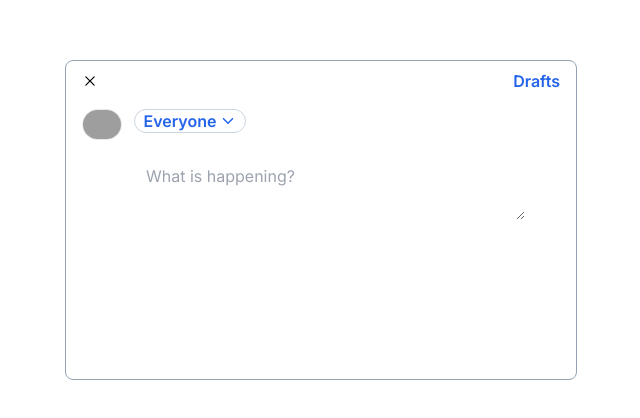
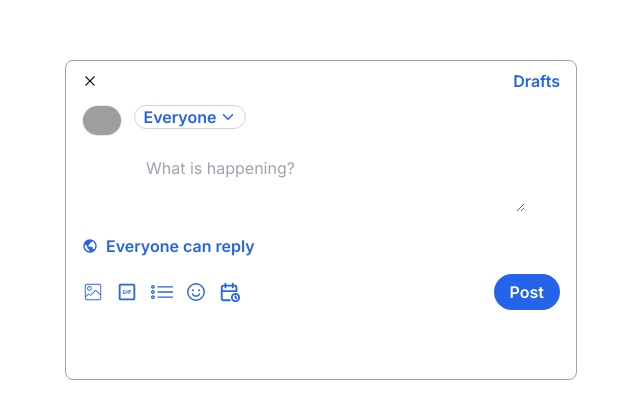
Before and after one commit to 2201monesh/post-card, a Next.js app: page / in a window 1280 px wide. Shown: the part 180-598 px from the top of the page, without its empty margins (319-959 px from the left). Built offline with nearby package versions, Linux system fonts and the light colour scheme; grey boxes are pictures that could not be loaded.

Commit message:
basic layout of card

```diff
--- a/components/Card.tsx
+++ b/components/Card.tsx
@@ -2,6 +2,8 @@ import React from 'react'
 import CardNav from './CardNav';
 import Profile from './Profile';
 import TextBar from './TextBar';
+import Reply from './Reply';
+import PostSection from './PostSection';
 
 function Card() {
   return (
@@ -9,6 +11,8 @@ function Card() {
       <CardNav />
       <Profile />
       <TextBar />
+      <Reply />
+      <PostSection />
     </div>
   )
 }
--- /dev/null
+++ b/components/PostSection.tsx
@@ -0,0 +1,25 @@
+import React from 'react'
+import { CiImageOn } from "react-icons/ci";
+import { MdOutlineGifBox } from "react-icons/md";
+import { TfiList } from "react-icons/tfi";
+import { PiSmiley } from "react-icons/pi";
+import { TbCalendarTime } from "react-icons/tb";
+
+function PostSection() {
+  return (
+    <div className='px-4 py-2 flex justify-between'>
+      <div className='flex w-1/3 justify-between items-center'>
+        <CiImageOn size={22} className='text-blue-600 cursor-pointer' />
+        <MdOutlineGifBox size={22} className='text-blue-600 cursor-pointer' />
+        <TfiList size={22} className='text-blue-600 cursor-pointer' />
+        <PiSmiley size={22} className='text-blue-600 cursor-pointer' />
+        <TbCalendarTime size={22} className='text-blue-600 cursor-pointer' />
+      </div>
+      <div>
+        <button className='px-4 py-1.5 rounded-3xl bg-blue-600 text-white font-semibold cursor-pointer'>Post</button>
+      </div>
+    </div>
+  )
+}
+
+export default PostSection
--- a/components/Profile.tsx
+++ b/components/Profile.tsx
@@ -3,7 +3,7 @@ import { IoIosArrowDown } from "react-icons/io";
 
 function Profile() {
   return (
-    <div className='px-4 py-2 flex'>
+    <div className='px-4 py-1 flex'>
       <img src="https://wallpapers.com/images/high/pfp-pictures-emc0u55tsw3bn1d9.webp" alt="image" width={40} className='rounded-full border mr-3' />
       <div className='flex items-center w-28 h-6 px-1 rounded-3xl justify-center border border-slate-300 cursor-pointer hover:bg-blue-50'>
         <h4 className='pr-1 text-blue-600 font-semibold'>Everyone</h4>
--- /dev/null
+++ b/components/Reply.tsx
@@ -0,0 +1,13 @@
+import React from 'react'
+import { BiWorld } from "react-icons/bi";
+
+function Reply() {
+  return (
+    <div className='flex items-center px-4 py-2'>
+      <BiWorld className='text-blue-600'/>
+      <h4 className='pl-2 text-blue-600 font-semibold'>Everyone can reply</h4>
+    </div>
+  )
+}
+
+export default Reply;
```
